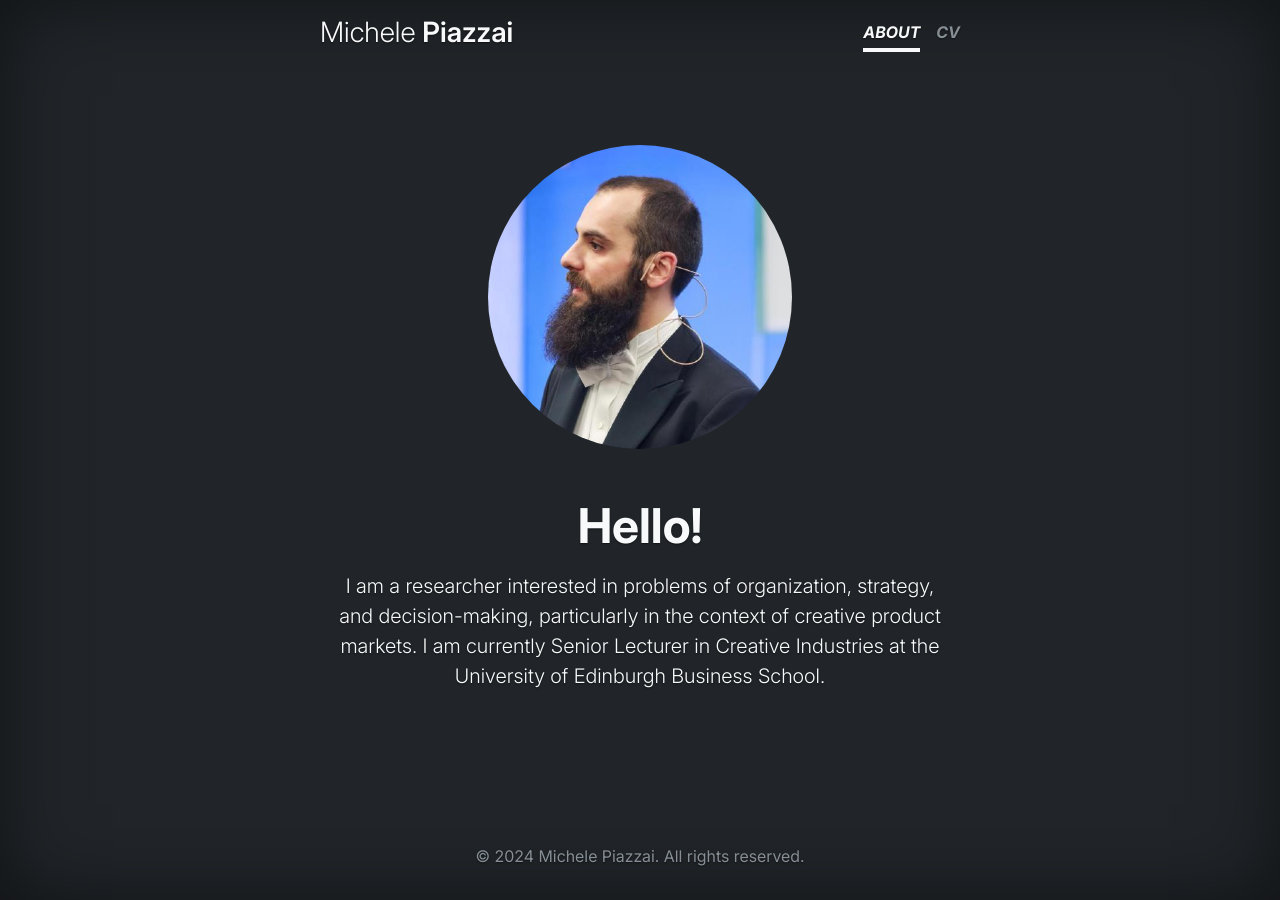
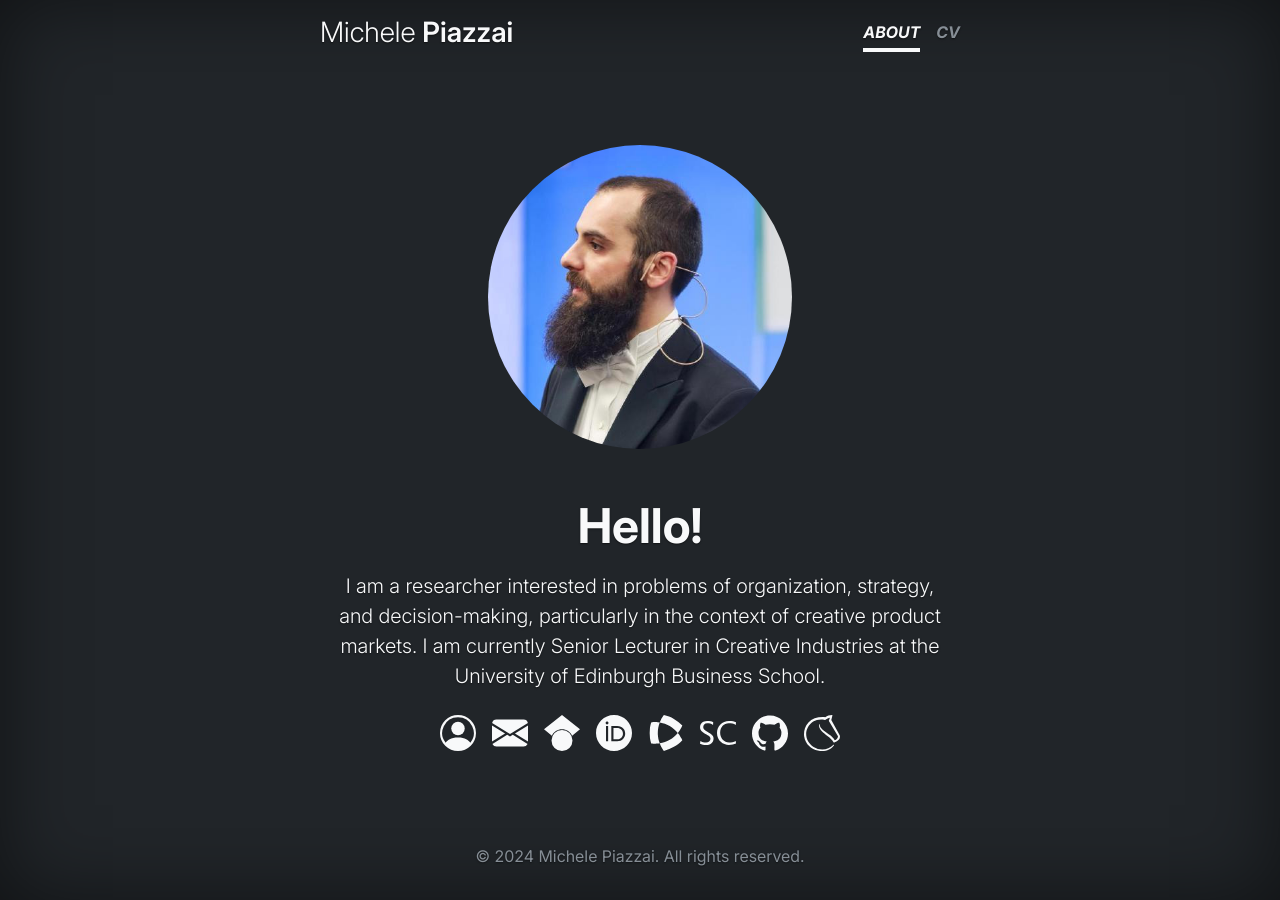
Before and after one commit to piazzai/piazzai.github.io, a Jekyll site: the page built from index.md, in a window 1280 px wide. Built offline with Jekyll 4.4.1, drawn with Linux system fonts in a browser that asks for light colours.

Commit message:
Include svg file

```diff
--- a/_layouts/default.html
+++ b/_layouts/default.html
@@ -4,13 +4,7 @@
 {% include head.html %}
 
 <body class="d-flex h-100 text-center bg-gray-9 text-gray-0">
-    <svg xmlns="http://www.w3.org/2000/svg" class="d-none">
-        {% for icon in site.data.icons %}
-        <symbol id="{{ icon.id }}" viewBox="0 0 24 24">
-            <path d="{{ icon.path }}" />
-        </symbol>
-        {% endfor %}
-    </svg>
+    {% include svg.html %}
     {{ content }}
     <script src="{{ 'assets/js/bootstrap.js' | relative_url }}"></script>
 </body>
```
